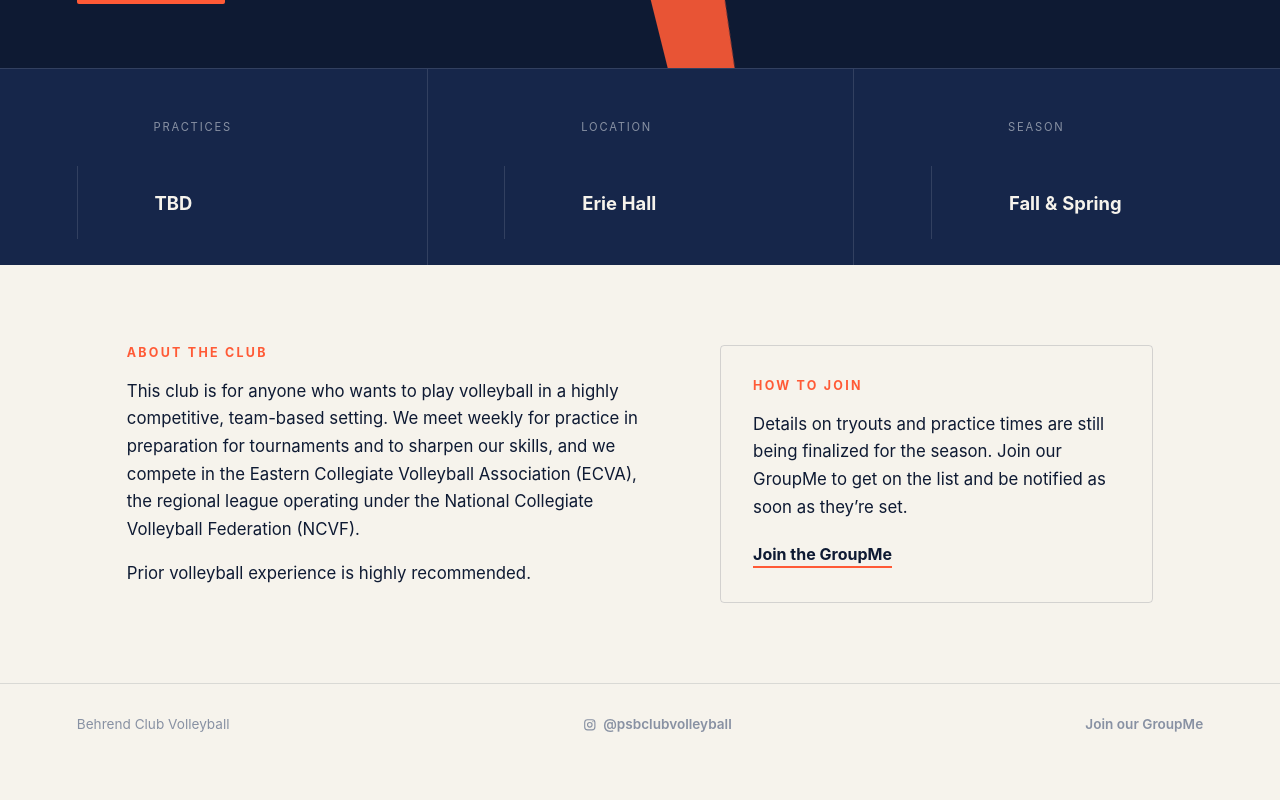
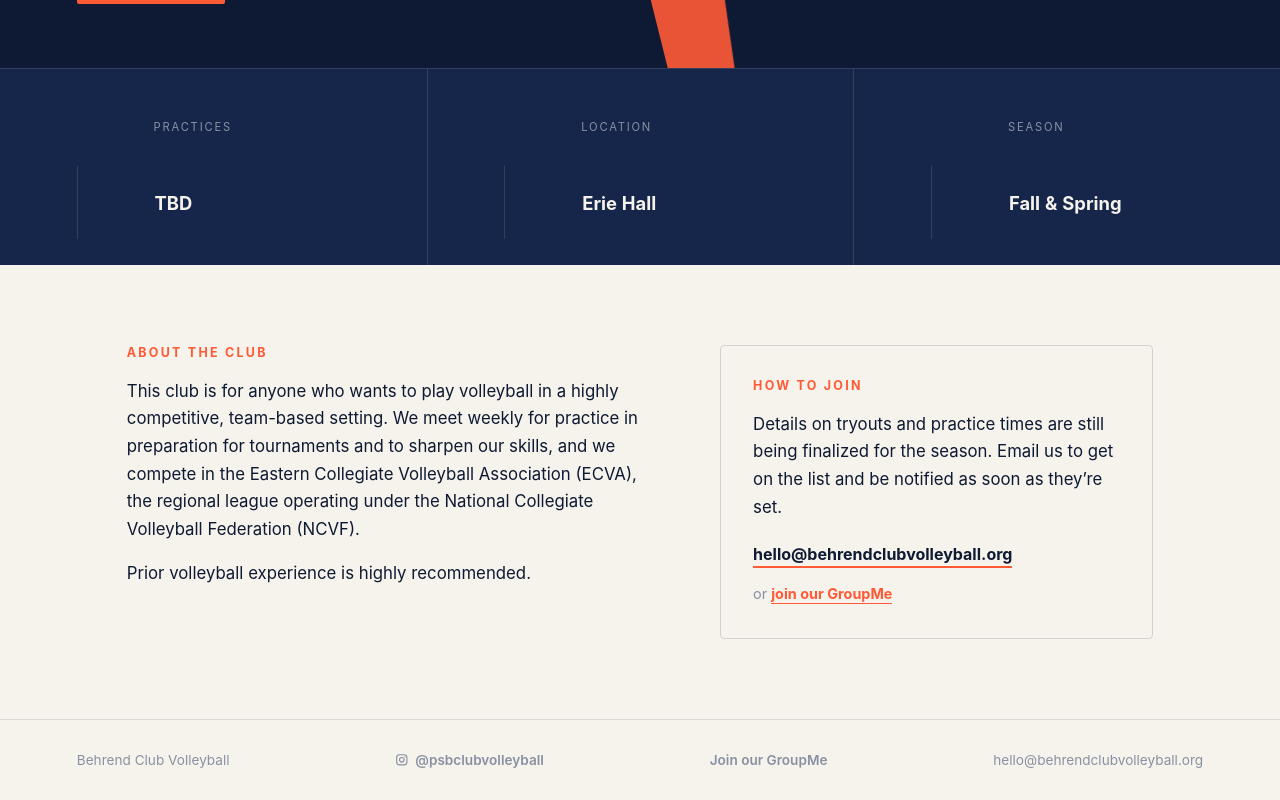
Before and after one commit to PSB-Club-Volleyball/landing-page, a React (Vite) app: page / in a window 1280 px wide. Shown: the part 650-1450 px from the top of the page. Before the commit the page ends 1414 px from the top, so only its background shows below. Built offline with nearby package versions, Linux system fonts and the light colour scheme.

Commit message:
Restore hello@behrendclubvolleyball.org as default contact, add GroupMe as secondary option
Board members still have no personal emails, but the club's general
contact email is back as the primary join/contact method on the home
and roster pages, with the GroupMe link offered alongside it.

```diff
--- a/src/App.css
+++ b/src/App.css
@@ -282,6 +282,11 @@
   text-decoration: none;
   padding-bottom: 2px;
 }
+.join-card .or-note {
+  margin: 0.9rem 0 0;
+  font-size: 0.9rem;
+  color: var(--line);
+}
 
 .board {
   max-width: 1180px;
--- a/src/components/Footer.tsx
+++ b/src/components/Footer.tsx
@@ -1,5 +1,10 @@
 import InstagramIcon from './InstagramIcon'
-import { GROUPME_URL, INSTAGRAM_HANDLE, INSTAGRAM_URL } from '../constants'
+import {
+  CONTACT_EMAIL,
+  GROUPME_URL,
+  INSTAGRAM_HANDLE,
+  INSTAGRAM_URL,
+} from '../constants'
 
 function Footer() {
   return (
@@ -14,9 +19,15 @@
         <InstagramIcon />
         {INSTAGRAM_HANDLE}
       </a>
-      <a className="groupme-link" href={GROUPME_URL} target="_blank" rel="noreferrer">
+      <a
+        className="groupme-link"
+        href={GROUPME_URL}
+        target="_blank"
+        rel="noreferrer"
+      >
         Join our GroupMe
       </a>
+      <span>{CONTACT_EMAIL}</span>
     </footer>
   )
 }
--- a/src/constants.ts
+++ b/src/constants.ts
@@ -1,3 +1,5 @@
+export const CONTACT_EMAIL = 'hello@behrendclubvolleyball.org'
+
 export const INSTAGRAM_HANDLE = '@psbclubvolleyball'
 export const INSTAGRAM_URL = 'https://www.instagram.com/psbclubvolleyball'
 
--- a/src/pages/Home.tsx
+++ b/src/pages/Home.tsx
@@ -1,4 +1,4 @@
-import { GROUPME_URL } from '../constants'
+import { CONTACT_EMAIL, GROUPME_URL } from '../constants'
 
 function Home() {
   return (
@@ -16,12 +16,7 @@
           league operating under the National Collegiate Volleyball
           Federation (NCVF).
         </p>
-        <a
-          className="cta"
-          href={GROUPME_URL}
-          target="_blank"
-          rel="noreferrer"
-        >
+        <a className="cta" href={`mailto:${CONTACT_EMAIL}`}>
           Join the club
         </a>
       </section>
@@ -59,17 +54,23 @@
             <h2>How to join</h2>
             <p>
               Details on tryouts and practice times are still being finalized
-              for the season. Join our GroupMe to get on the list and be
-              notified as soon as they&rsquo;re set.
+              for the season. Email us to get on the list and be notified as
+              soon as they&rsquo;re set.
             </p>
-            <a
-              className="signup-link"
-              href={GROUPME_URL}
-              target="_blank"
-              rel="noreferrer"
-            >
-              Join the GroupMe
+            <a className="signup-link" href={`mailto:${CONTACT_EMAIL}`}>
+              {CONTACT_EMAIL}
             </a>
+            <p className="or-note">
+              or{' '}
+              <a
+                className="inline-link"
+                href={GROUPME_URL}
+                target="_blank"
+                rel="noreferrer"
+              >
+                join our GroupMe
+              </a>
+            </p>
           </div>
         </div>
       </main>
--- a/src/pages/Roster.tsx
+++ b/src/pages/Roster.tsx
@@ -1,4 +1,4 @@
-import { BOARD, GROUPME_URL } from '../constants'
+import { BOARD, CONTACT_EMAIL, GROUPME_URL } from '../constants'
 
 function Roster() {
   return (
@@ -19,7 +19,11 @@
           ))}
         </ul>
         <p className="board-contact">
-          Have a question for the board? Join our{' '}
+          Have a question for the board? Email{' '}
+          <a className="inline-link" href={`mailto:${CONTACT_EMAIL}`}>
+            {CONTACT_EMAIL}
+          </a>{' '}
+          or join our{' '}
           <a
             className="inline-link"
             href={GROUPME_URL}
@@ -27,8 +31,8 @@
             rel="noreferrer"
           >
             GroupMe
-          </a>{' '}
-          and ask away.
+          </a>
+          .
         </p>
       </div>
     </main>
```
